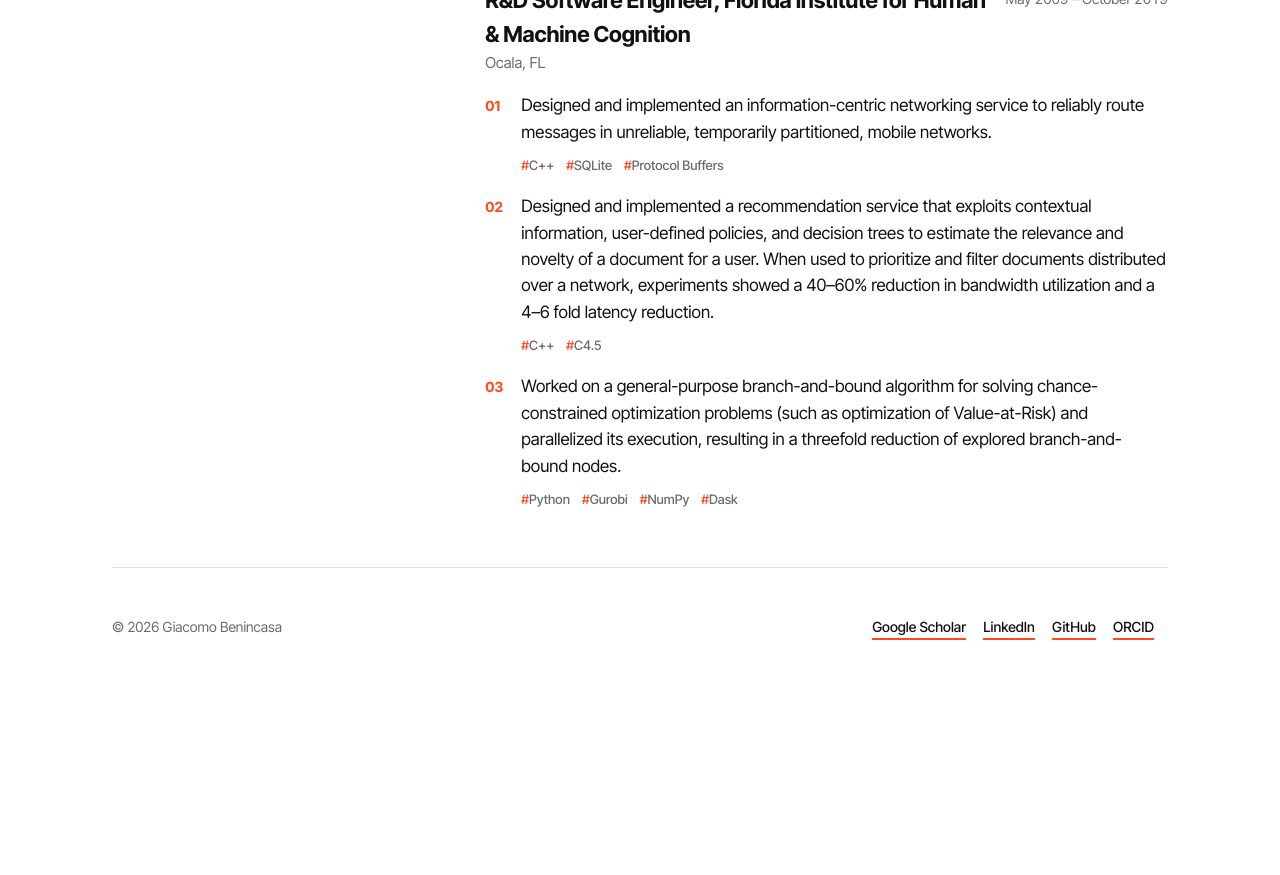
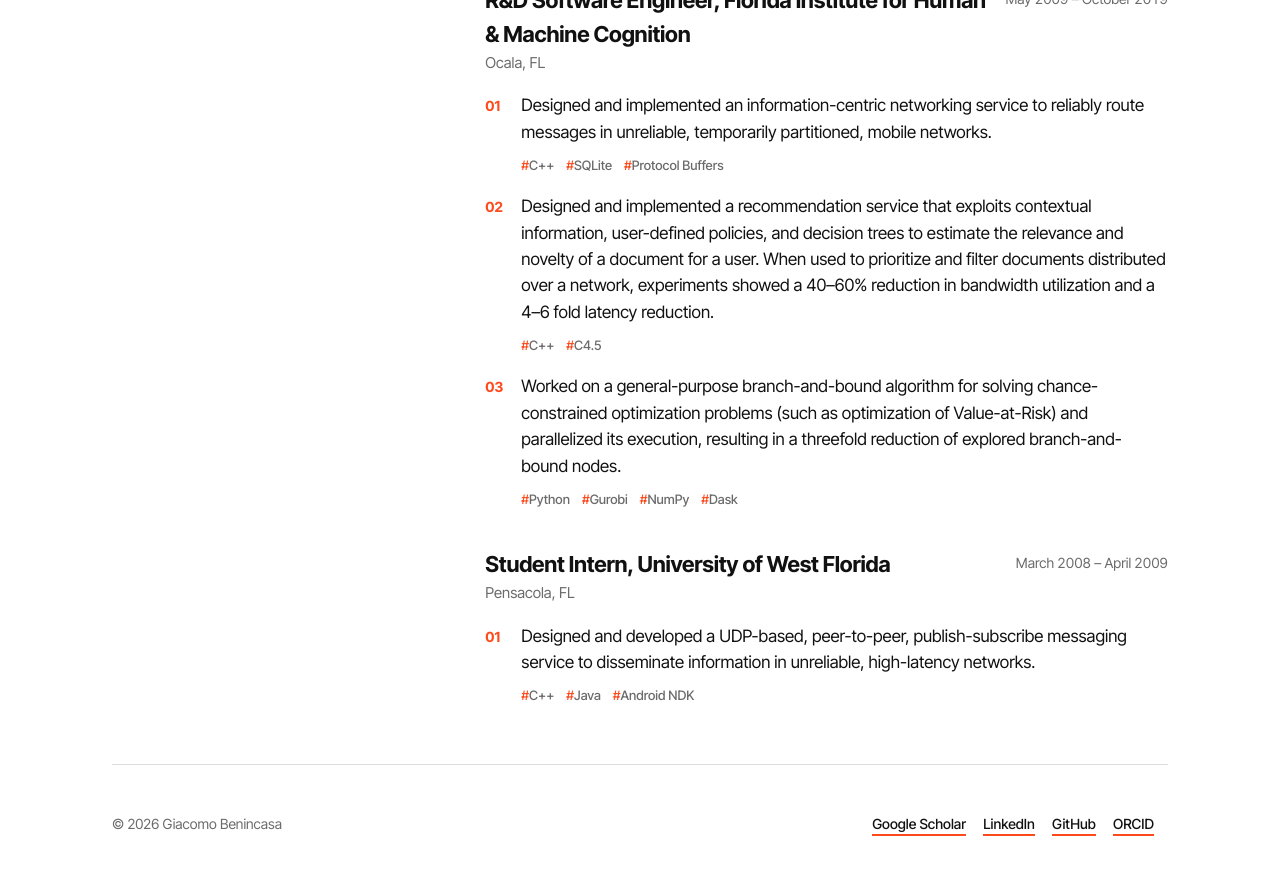
Before and after one commit to giacobenin/giacobenin.github.io, a Jekyll site: the page built from _pages/cv.md, in a window 1280 px wide and 900 px high, scrolled down 1477 px. Shown: the top 875 px of the window. Built offline with Jekyll 4.4.1, drawn with Linux system fonts in a browser that asks for light colours; before the commit the page ends 2181 px from its top, so only the background shows below that.

Commit message:
Add University of West Florida internship to CV
Co-Authored-By: Claude Opus 5.5 <noreply@anthropic.com>

```diff
--- a/_data/cv.yml
+++ b/_data/cv.yml
@@ -40,3 +40,11 @@ experience:
         tags: ["C++", "C4.5"]
       - text: "Worked on a general-purpose branch-and-bound algorithm for solving chance-constrained optimization problems (such as optimization of Value-at-Risk) and parallelized its execution, resulting in a threefold reduction of explored branch-and-bound nodes."
         tags: ["Python", "Gurobi", "NumPy", "Dask"]
+
+  - title: "Student Intern"
+    org: "University of West Florida"
+    location: "Pensacola, FL"
+    dates: "March 2008 – April 2009"
+    items:
+      - text: "Designed and developed a UDP-based, peer-to-peer, publish-subscribe messaging service to disseminate information in unreliable, high-latency networks."
+        tags: ["C++", "Java", "Android NDK"]
--- a/_data/technologies.yml
+++ b/_data/technologies.yml
@@ -27,11 +27,13 @@
 "Gurobi":           { wikidata: Q5620239,   type: SoftwareApplication }
 "NumPy":            { wikidata: Q197520,    type: SoftwareApplication }
 "Dask":             { wikidata: Q65065147,  type: SoftwareApplication }   # Dask library
+"Android NDK":      { wikidata: Q110745757, type: SoftwareApplication }
 
 # Languages
 "C#":               { wikidata: Q2370,      type: ComputerLanguage }
 "C++":              { wikidata: Q2407,      type: ComputerLanguage }
 "Python":           { wikidata: Q28865,     type: ComputerLanguage }
+"Java":             { wikidata: Q251,       type: ComputerLanguage }
 
 # Concepts, formats and algorithms
 "REST":             { wikidata: Q749568 }
```
